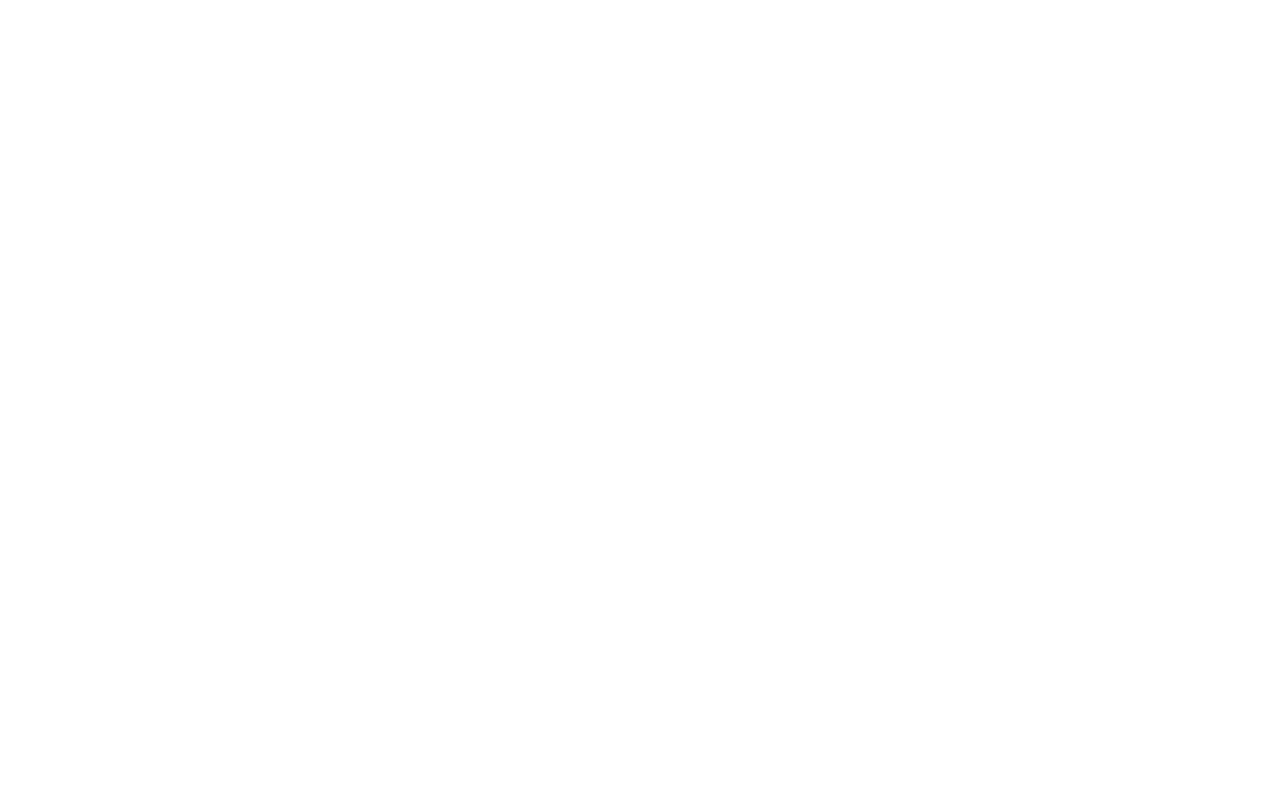
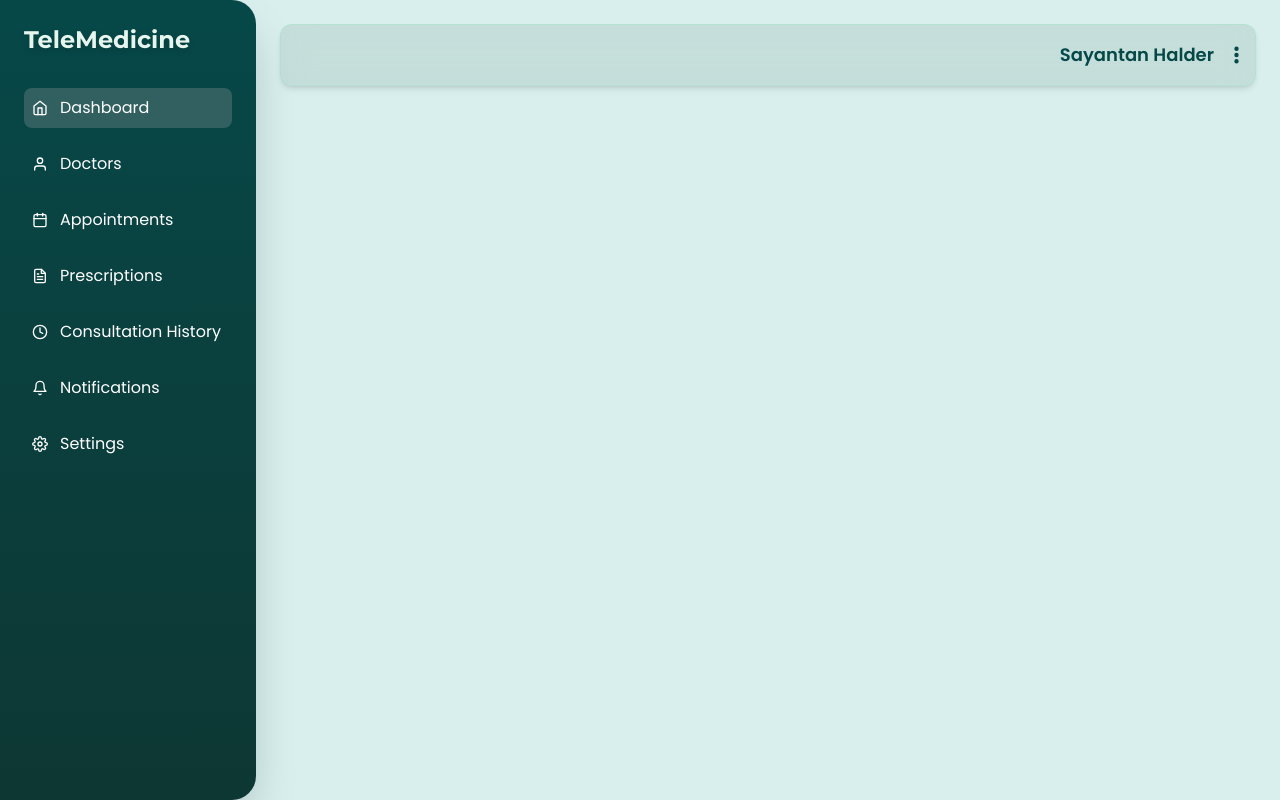
Before and after one commit to Sayantan-dev1003/TeleMedicine, a React (Vite) app in the folder frontend/: page /settings in a window 1280 px wide. Before the commit this address had no page. Built offline with nearby package versions, Linux system fonts and the light colour scheme.

Commit message:
In progress

```diff
--- a/frontend/src/App.jsx
+++ b/frontend/src/App.jsx
@@ -1,10 +1,17 @@
 import React from 'react'
 import { Route, Routes } from 'react-router-dom'
 import Hero from './Pages/Hero'
-import PatientDashboard from './Pages/PatientDashboard'
-import VideoConsultation from './Pages/VideoConsultation'
-import PatientSupport from './Pages/PatientSupport'
-import MedicineRecommendation from './Pages/MedicineRecommendation'
+
+import Appointments from "./Pages/Patient/Appointments"
+import ConsultationHistory from "./Pages/Patient/ConsultationHistory"
+import DoctorsList from "./Pages/Patient/DoctorsList"
+import MedicineRecommendation from './Pages/Patient/MedicineRecommendation'
+import Notifications from './Pages/Patient/Notifications'
+import PatientDashboard from './Pages/Patient/PatientDashboard'
+import PatientSupport from './Pages/Patient/PatientSupport'
+import Prescription from './Pages/Patient/Prescription'
+import Settings from './Pages/Patient/Settings'
+import VideoConsultation from './Pages/Patient/VideoConsultation'
 
 import DoctorDashboard from './Pages/DoctorDashboard'
 
@@ -14,10 +21,16 @@ const App = () => {
         <Routes>
             <Route path='/' element={<Hero />}></Route>
 
+            <Route path='/appointments' element={<Appointments />}></Route>
+            <Route path='/consultation-history' element={<ConsultationHistory />}></Route>
+            <Route path='/doctors-list' element={<DoctorsList />}></Route>
+            <Route path='/medicine-recommendation' element={<MedicineRecommendation />}></Route>
+            <Route path='/notifications' element={<Notifications />}></Route>
             <Route path='/patient-dashboard' element={<PatientDashboard />}></Route>
+            <Route path='/patient-support' element={<PatientSupport />}></Route>
+            <Route path='/prescription' element={<Prescription />}></Route>
+            <Route path='/settings' element={<Settings />}></Route>
             <Route path='/video-consultation' element={<VideoConsultation />}></Route>
-            <Route path='/medicine-recommendation' element={<MedicineRecommendation />}></Route>
-            <Route path='/patient-support' element={<PatientSupport />}></Route>
 
             <Route path='/doctor-dashboard' element={<DoctorDashboard />}></Route>
         </Routes>
--- a/frontend/src/Components/Sidebar.jsx
+++ b/frontend/src/Components/Sidebar.jsx
@@ -1,29 +1,43 @@
-import React from 'react'
-import { FiHome, FiUser, FiSettings } from "react-icons/fi";
+import React, { useState } from 'react';
+import { NavLink } from 'react-router-dom';
+import { FiHome, FiUser, FiCalendar, FiFileText, FiClock, FiBell, FiSettings } from "react-icons/fi";
 
 const Sidebar = () => {
+    const [activeTab, setActiveTab] = useState('Dashboard');
+
+    const menuItems = [
+        { name: "Dashboard", icon: <FiHome />, path: "/patient-dashboard" },
+        { name: "Doctors", icon: <FiUser />, path: "/doctors-list" },
+        { name: "Appointments", icon: <FiCalendar />, path: "/appointments" },
+        { name: "Prescriptions", icon: <FiFileText />, path: "/prescription" },
+        { name: "Consultation History", icon: <FiClock />, path: "/consultation-history" },
+        { name: "Notifications", icon: <FiBell />, path: "/notifications" },
+        { name: "Settings", icon: <FiSettings />, path: "/settings" }
+    ];
+
     return (
-        <>
         <aside className="relative z-10 w-64 bg-gradient-to-b from-[#064848] to-[#0d3733] p-6 rounded-r-3xl shadow-2xl backdrop-blur-lg">
             <h1 className="text-2xl font-bold mb-8 text-[#e6f5ed] drop-shadow-md montserrat">
                 TeleMedicine
             </h1>
             <nav>
                 <ul className="space-y-4">
-                        <li className="flex items-center p-2 rounded-lg transition-all duration-200 hover:bg-[#326060] active:scale-110">
-                            <FiHome className="mr-3" /> Dashboard
+                    {menuItems.map((item) => (
+                        <li key={item.name}>
+                            <NavLink
+                                to={item.path}
+                                className={`flex items-center p-2 rounded-lg transition-all duration-200 hover:bg-[#326060] active:scale-110
+                                    ${activeTab === item.name ? "bg-[#326060]" : ""}`}
+                                onClick={() => setActiveTab(item.name)}
+                            >
+                                <span className="mr-3">{item.icon}</span> {item.name}
+                            </NavLink>
                         </li>
-                        <li className="flex items-center p-2 rounded-lg transition-all duration-200 hover:bg-[#326060] active:scale-110">
-                            <FiUser className="mr-3" /> Doctors
-                        </li>
-                        <li className="flex items-center p-2 rounded-lg transition-all duration-200 hover:bg-[#326060] active:scale-110">
-                            <FiSettings className="mr-3" /> Settings
-                        </li>
+                    ))}
                 </ul>
             </nav>
         </aside>
-        </>
-    )
+    );
 }
 
-export default Sidebar
+export default Sidebar;
--- /dev/null
+++ b/frontend/src/Pages/Patient/Appointments.jsx
@@ -0,0 +1,18 @@
+import React from 'react'
+import Sidebar from '../../Components/Sidebar'
+import PatientHeader from '../../Components/PatientHeader'
+
+const Appointments = () => {
+  return (
+    <>
+      <div className='flex h-screen bg-cover bg-center bg-[#D8EFED] text-white relative poppins'>
+        <Sidebar />
+        <div className='relative z-10 flex-1 p-6'>
+          <PatientHeader />
+        </div>
+      </div>
+    </>
+  )
+}
+
+export default Appointments
--- /dev/null
+++ b/frontend/src/Pages/Patient/ConsultationHistory.jsx
@@ -0,0 +1,18 @@
+import React from 'react'
+import Sidebar from "../../Components/Sidebar"
+import PatientHeader from '../../Components/PatientHeader'
+
+const ConsultationHistory = () => {
+  return (
+    <>
+      <div className='flex h-screen bg-cover bg-center bg-[#D8EFED] text-white relative poppins'>
+        <Sidebar />
+        <div className='relative z-10 flex-1 p-6'>
+          <PatientHeader />
+        </div>
+      </div>
+    </>
+  )
+}
+
+export default ConsultationHistory
--- /dev/null
+++ b/frontend/src/Pages/Patient/DoctorsList.jsx
@@ -0,0 +1,18 @@
+import React from 'react'
+import Sidebar from '../../Components/Sidebar'
+import PatientHeader from '../../Components/PatientHeader'
+
+const DoctorsList = () => {
+  return (
+    <>
+      <div className='flex h-screen bg-cover bg-center bg-[#D8EFED] text-white relative poppins'>
+        <Sidebar />
+        <div className='relative z-10 flex-1 p-6'>
+          <PatientHeader />
+        </div>
+      </div>
+    </>
+  )
+}
+
+export default DoctorsList
--- a/frontend/src/Pages/MedicineRecommendation.jsx
+++ b/frontend/src/Pages/Patient/MedicineRecommendation.jsx
@@ -1,6 +1,6 @@
 import React, { useState } from "react";
-import Sidebar from "../Components/Sidebar";
-import PatientHeader from "../Components/PatientHeader";
+import Sidebar from "../../Components/Sidebar";
+import PatientHeader from "../../Components/PatientHeader";
 
 const MedicineRecommendation = () => {
     const [medicine, setMedicine] = useState("");
--- /dev/null
+++ b/frontend/src/Pages/Patient/Notifications.jsx
@@ -0,0 +1,18 @@
+import React from 'react'
+import Sidebar from "../../Components/Sidebar"
+import PatientHeader from '../../Components/PatientHeader'
+
+const Notifications = () => {
+  return (
+    <>
+      <div className='flex h-screen bg-cover bg-center bg-[#D8EFED] text-white relative poppins'>
+        <Sidebar />
+        <div className='relative z-10 flex-1 p-6'>
+          <PatientHeader />
+        </div>
+      </div>
+    </>
+  )
+}
+
+export default Notifications
--- a/frontend/src/Pages/PatientSupport.jsx
+++ b/frontend/src/Pages/Patient/PatientSupport.jsx
@@ -1,11 +1,15 @@
 import React from 'react'
-import Sidebar from '../Components/Sidebar'
+import Sidebar from '../../Components/Sidebar'
+import PatientHeader from '../../Components/PatientHeader'
 
 const PatientSupport = () => {
     return (
         <>
             <div className='flex h-screen bg-cover bg-center bg-[#D8EFED] text-white relative poppins'>
                 <Sidebar />
+                <div className='relative z-10 flex-1 p-6'>
+                    <PatientHeader />
+                </div>
             </div>
         </>
     )
--- /dev/null
+++ b/frontend/src/Pages/Patient/Prescription.jsx
@@ -0,0 +1,17 @@
+import React from 'react'
+import Sidebar from  "../../Components/Sidebar"
+import PatientHeader from '../../Components/PatientHeader'
+const Prescription = () => {
+  return (
+    <>
+      <div className='flex h-screen bg-cover bg-center bg-[#D8EFED] text-white relative poppins'>
+        <Sidebar />
+        <div className='relative z-10 flex-1 p-6'>
+          <PatientHeader />
+        </div>
+      </div>
+    </>
+  )
+}
+
+export default Prescription
--- /dev/null
+++ b/frontend/src/Pages/Patient/Settings.jsx
@@ -0,0 +1,18 @@
+import React from 'react'
+import Sidebar from '../../Components/Sidebar'
+import PatientHeader from '../../Components/PatientHeader'
+
+const Settings = () => {
+  return (
+    <>
+      <div className='flex h-screen bg-cover bg-center bg-[#D8EFED] text-white relative poppins'>
+        <Sidebar />
+        <div className='relative z-10 flex-1 p-6'>
+          <PatientHeader />
+        </div>
+      </div>
+    </>
+  )
+}
+
+export default Settings
--- a/frontend/src/Pages/VideoConsultation.jsx
+++ b/frontend/src/Pages/Patient/VideoConsultation.jsx
@@ -1,5 +1,5 @@
 import React from 'react'
-import Sidebar from '../Components/Sidebar'
+import Sidebar from '../../Components/Sidebar'
 
 const VideoConsultation = () => {
     return (
```
Also changed, not shown: frontend/src/Pages/Patient/PatientDashboard.jsx (renamed from frontend/src/Pages/PatientDashboard.jsx, +4 -4 lines). Lines whose indentation alone changed are shown as unchanged.
